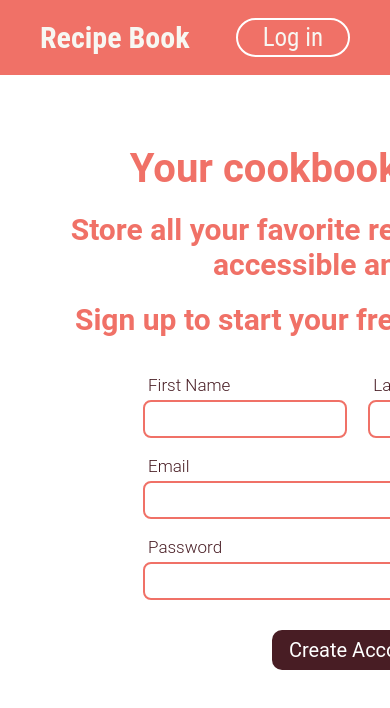
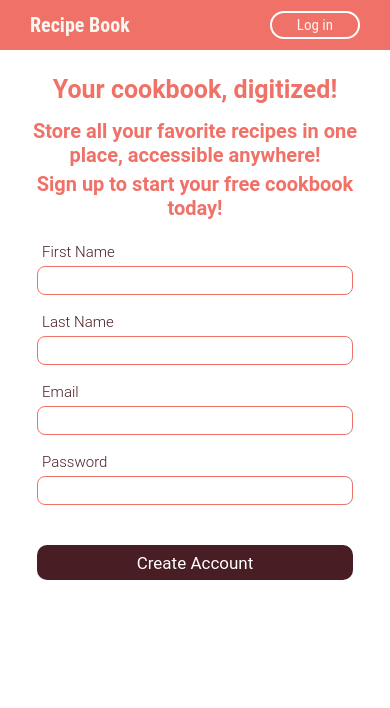
Before and after one commit to anniehirata/Recipe-Website, a React (Create React App) app in the folder recipe-app/: page /signup in a window 390 px wide. Shown: the top 708 px of the page. Built offline with nearby package versions, Linux system fonts and the light colour scheme.

Commit message:
Added mobile support for signup page

```diff
--- a/recipe-app/src/components/Navbar.css
+++ b/recipe-app/src/components/Navbar.css
@@ -54,3 +54,23 @@ a:hover
     border: 2px solid white;
     border-radius: 30px;
 }
+
+@media only screen and (max-width: 600px)
+{
+    nav
+    {
+        height: 50px;
+    }
+
+    #nav-left
+    {
+        padding-left: 20px;
+        font-size: 20px;
+    }
+
+    #nav-right
+    {
+        padding-right: 30px;
+        font-size: 15px;
+    }
+}
--- a/recipe-app/src/components/Signup-Page.css
+++ b/recipe-app/src/components/Signup-Page.css
@@ -7,12 +7,12 @@
     margin-left: auto;
 
     width: 80%;
-    height: 60vh;
-    min-width: 715px;
+    height: 100px;
+    min-width: 600px;
     max-width: 800px;
 }
 
-h1, h2
+#signup-page h1, #signup-page h2
 {
     text-align: center;
     margin: 0;
@@ -32,7 +32,7 @@ h1, h2
     margin-bottom: 20px;
 }
 
-form
+#signup-form
 {
     width: 60%;
     margin-left: 20%;
@@ -41,7 +41,7 @@ form
     font-family: "Roboto Light", sans-serif;
 }
 
-label
+.signup-label
 {
     margin: 18px 0px 5px 0px;
     color: #481D24;
@@ -49,7 +49,7 @@ label
     font-size: 17px;
 }
 
-input
+.signup-input
 {
     padding: 7px 10px;
     box-sizing: border-box;
@@ -58,7 +58,7 @@ input
     font-size: 17px;
 }
 
-input:focus
+.signup-input:focus
 {
     outline: none !important;
 }
@@ -92,7 +92,7 @@ input:focus
     flex-direction: column;
 }
 
-button
+#create-button
 {
     width: 40%;
     margin: 40px 30% 0 30%;
@@ -106,12 +106,82 @@ button
     font-family: "Roboto", sans-serif;
 }
 
-button:hover
+#signup-button:hover
 {
     background-color: #F07167;
 }
 
-button:focus
+#signup-button:focus
 {
     outline: 0 !important;
 }
+
+@media only screen and (max-width: 600px)
+{
+    #signup-page
+    {
+        position: static;
+        min-width: 300px;
+        width: 90%;
+        margin: 0 5%;
+    }
+
+    #signup-page > h1
+    {
+        font-size: 25px;
+        margin: 25px 0 15px 0;
+    }
+
+    #signup-page > h2
+    {
+        font-size: 20px;
+        margin-bottom: 5px;
+    }
+
+    #signup-form
+    {
+        min-width: 0px;
+        width: 90%;
+        margin: 0 5%;
+    }
+
+    .signup-label
+    {
+        font-size: 15px;
+    }
+
+    .signup-input
+    {
+        padding: 5px 8px;
+        border: 1.5px solid #F07167;
+        font-size: 15px;
+    }
+
+    .name-entry
+    {
+        width: 100%;
+    }
+
+    .name-entry label
+    {
+        width: 100%;
+    }
+
+    .name-entry input
+    {
+        width: 100%;
+    }
+
+    #last-name input, #last-name label
+    {
+        margin-left: 0;
+    }
+
+    #signup-button
+    {
+        width: 100%;
+        margin: 40px 0 0 0;
+        height: 35px;
+        font-size: 17px;
+    }
+}
--- a/recipe-app/src/components/Signup-Page.js
+++ b/recipe-app/src/components/Signup-Page.js
@@ -75,27 +75,27 @@ export default class SignupPage extends React.Component {
         return <div><Nav type="login"/>
             <div id="signup-page">
             <h1>Your cookbook, digitized!</h1>
-            <h2>Store all your favorite recipes in one place,<br/>accessible anywhere!</h2>
+            <h2>Store all your favorite recipes in one place, accessible anywhere!</h2>
             <h2>Sign up to start your free cookbook today!</h2>
 
-            <form onSubmit={this.handleSubmit}>
+            <form onSubmit={this.handleSubmit} id="signup-form">
                 <div className="name-entry">
-                    <label>First Name</label>
-                    <input type="text" value={this.state.firstName} onChange={this.handleFirstChange}></input>
+                    <label className="signup-label">First Name</label>
+                    <input className="signup-input" type="text" value={this.state.firstName} onChange={this.handleFirstChange}></input>
                 </div>
                 <div className="name-entry" id="last-name">
-                    <label>Last Name</label>
-                    <input type="text" value={this.state.lastName} onChange={this.handleLastChange}></input>
+                    <label className="signup-label">Last Name</label>
+                    <input className="signup-input" type="text" value={this.state.lastName} onChange={this.handleLastChange}></input>
                 </div>
 
                 <div id="other-entry">
-                    <label>Email</label>
-                    <input type="text" value={this.state.email} onChange={this.handleEmailChange}></input>
-                    <label>Password</label>
-                    <input type="password" value={this.state.password} onChange={this.handlePasswordChange}></input>
+                    <label className="signup-label">Email</label>
+                    <input className="signup-input" type="text" value={this.state.email} onChange={this.handleEmailChange}></input>
+                    <label className="signup-label">Password</label>
+                    <input className="signup-input" type="password" value={this.state.password} onChange={this.handlePasswordChange}></input>
 
                 </div>
-                <button>Create Account</button>
+                <button id="signup-button">Create Account</button>
             </form>
         </div>
         </div>;
```
Also changed, not shown: 1 other file (tests, documents, lock files or other folders).
